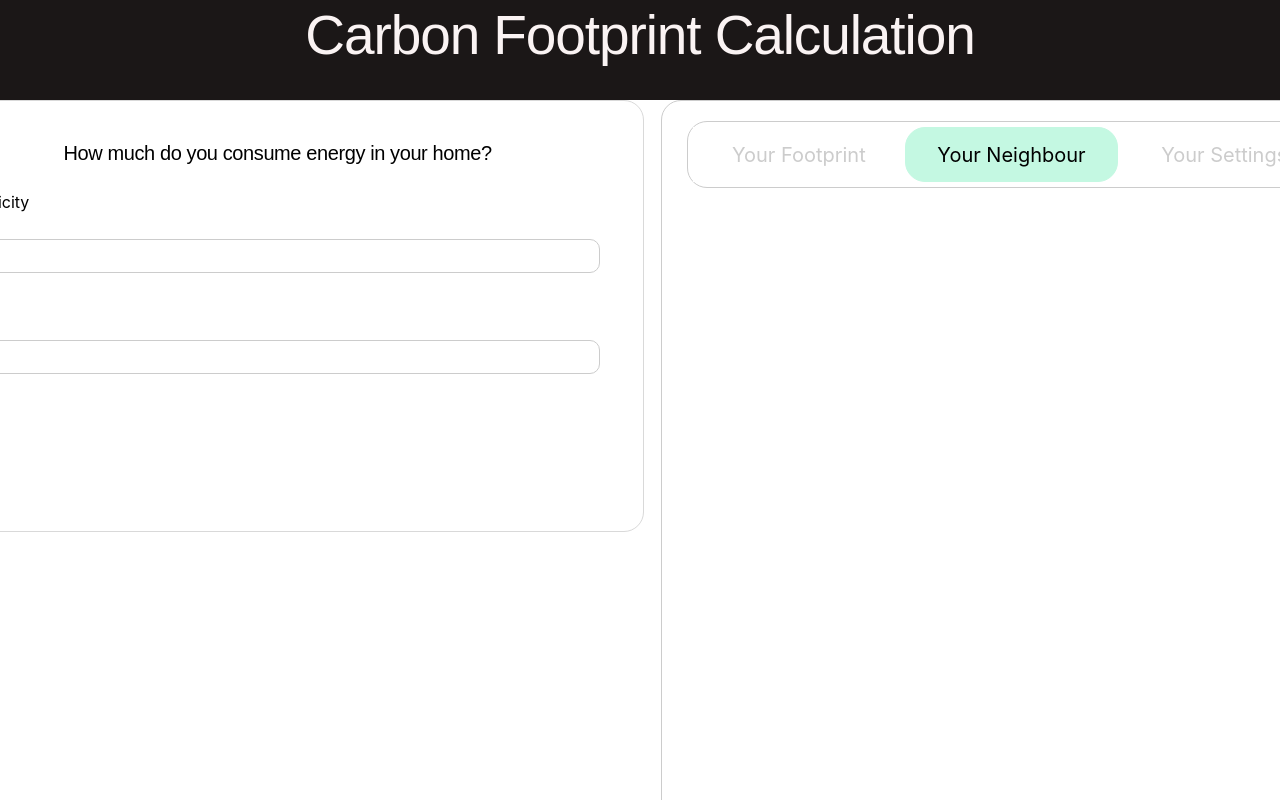
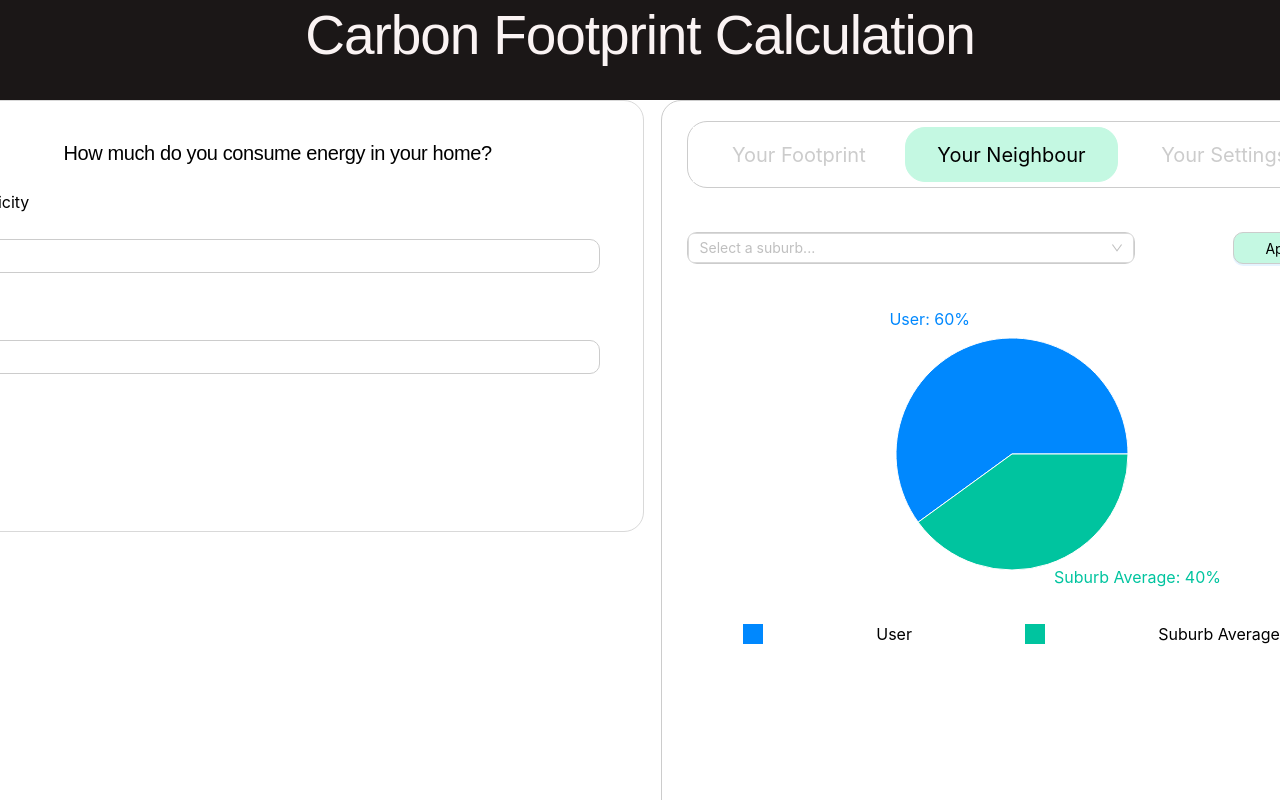
Before and after one commit to trungpro5398/Sustainable-Urban-Life-iteration-3, a React (Create React App) app in the folder carbon-footprint-calculation/: page / in a window 1280 px wide. Both pictures are taken after a click on the button "Your Neighbour". Shown: the top 800 px of the page. Built offline with nearby package versions, Linux system fonts and the light colour scheme.

Commit message:
Add Neighbour layout

```diff
--- /dev/null
+++ b/carbon-footprint-calculation/src/components/Neighbour/NeighbourContainer.jsx
@@ -0,0 +1,63 @@
+import React, { useState } from "react";
+import { PieChart, Pie, Cell, ResponsiveContainer } from "recharts";
+import { Button, Select } from "antd";
+import "./NeighbourContainer.scss";
+
+const { Option } = Select;
+
+const NeighbourContainer = () => {
+  const [suburb, setSuburb] = useState("");
+  const userFootprint = 120; // Update with your own data
+  const suburbFootprint = 80; // Update with your own data
+
+  const data = [
+    { name: "User", value: userFootprint },
+    { name: "Suburb Average", value: suburbFootprint },
+  ];
+
+  const handleSuburbChange = (value) => {
+    setSuburb(value);
+    // Fetch and display the data for the selected suburb here
+  };
+
+  return (
+    <div className="neighbour-tab">
+      <div className="input-area">
+        <Select
+          placeholder="Select a suburb..."
+          onChange={handleSuburbChange}
+          className="dragdown"
+        >
+          <Option value="suburb1">Suburb 1</Option>
+          <Option value="suburb2">Suburb 2</Option>
+          // Add options for other suburbs here
+        </Select>
+        <Button type="primary" className="button" onClick={() => {}}>
+          Apply
+        </Button>
+      </div>
+      <ResponsiveContainer width="100%" height={300}>
+        <PieChart>
+          <Pie
+            dataKey="value"
+            data={data}
+            fill="#8884d8"
+            labelLine={false}
+            label={({ name, percent }) =>
+              `${name}: ${(percent * 100).toFixed(0)}%`
+            }
+          >
+            <Cell fill="#0088FE" />
+            <Cell fill="#00C49F" />
+          </Pie>
+        </PieChart>
+      </ResponsiveContainer>
+      <div className="legend">
+        <span className="user-color" /> User
+        <span className="suburb-color" /> Suburb Average
+      </div>
+    </div>
+  );
+};
+
+export default NeighbourContainer;
--- /dev/null
+++ b/carbon-footprint-calculation/src/components/Neighbour/NeighbourContainer.scss
@@ -0,0 +1,50 @@
+.neighbour-tab {
+  display: flex;
+  flex-direction: column;
+  align-items: center;
+margin-top: 50px;
+margin-left: -6px;
+margin-right: -6px;
+  .input-area {
+    display: flex;
+    justify-content: space-between;
+    width: 100%;
+    margin-bottom: 40px;
+    .dragdown {
+      width: 448px;
+      flex-shrink: 0;
+      border-radius: 10px;
+      border: 1px solid #ccc;
+      background: #fff;
+    }
+    .button{
+      width: 104px;
+flex-shrink: 0;
+border-radius: 10px;
+border: 1px solid #CCC;
+background: #C4F8E2;
+color: black;
+    }
+  }
+
+  .legend {
+    display: flex;
+    justify-content: space-around;
+    width: 100%;
+    margin-top: 20px;
+
+    .user-color {
+      display: inline-block;
+      width: 20px;
+      height: 20px;
+      background-color: #0088fe;
+    }
+
+    .suburb-color {
+      display: inline-block;
+      width: 20px;
+      height: 20px;
+      background-color: #00c49f;
+    }
+  }
+}
--- a/carbon-footprint-calculation/src/components/Tab/TabContainer.jsx
+++ b/carbon-footprint-calculation/src/components/Tab/TabContainer.jsx
@@ -1,6 +1,7 @@
 import React, { useState } from "react";
 import TabButton from "./TabButton";
 import FootprintContainer from "../Footprint/FootprintContainer";
+import NeighbourContainer from "../Neighbour/NeighbourContainer";
 import "./TabContainer.scss";
 
 const TabContainer = () => {
@@ -30,6 +31,8 @@ const TabContainer = () => {
         />
       </div>
       {activeTab === "Your Footprint" && <FootprintContainer />}
+      {activeTab === "Your Neighbour" && <NeighbourContainer />}
+      {/* Add similar condition for "Your Settings" when you have the component */}
     </div>
   );
 };
```
